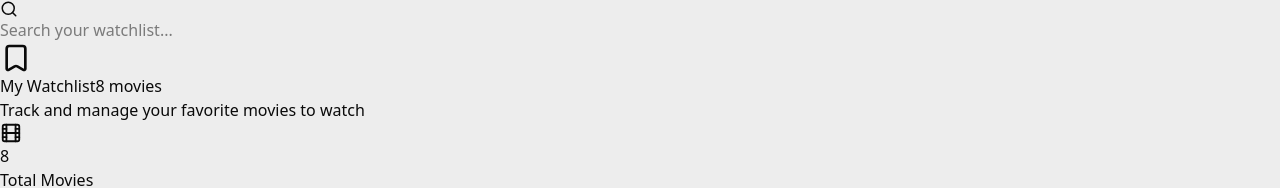
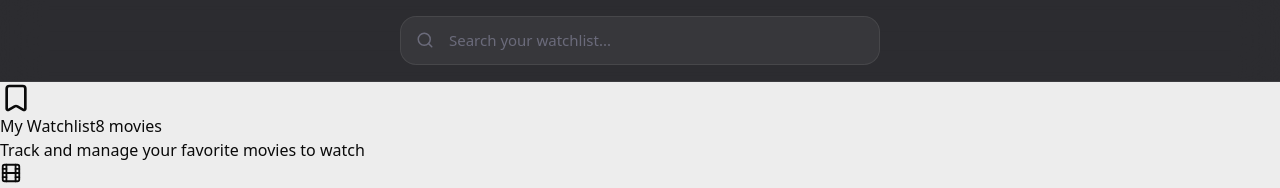
Before and after one commit to Abdallha0/movmix-client, a Next.js app: page /1/watchlist in a window 1280 px wide. Shown: the top 188 px of the page. Built offline with nearby package versions, Linux system fonts and the light colour scheme.

Commit message:
Update header.tsx

```diff
--- a/app/components/watchlist/header.tsx
+++ b/app/components/watchlist/header.tsx
@@ -1,12 +1,12 @@
 import { Search } from "lucide-react";
-
+import styles from "./css/header.module.css"
 export function Header() {
     return (
-        <header className="watchlist_header">
-            <div className="header_content">
-                <div className="search_container">
-                    <Search className="search_icon" size={18} />
-                    <input type="text" className="search_input" placeholder="Search your watchlist..." />
+        <header className={styles.watchlist_header}>
+            <div className={styles.header_content}>
+                <div className={styles.search_container}>
+                    <Search className={styles.search_icon} size={18} />
+                    <input type="text" className={styles.search_input} placeholder="Search your watchlist..." />
                 </div>
             </div>
         </header>
```
